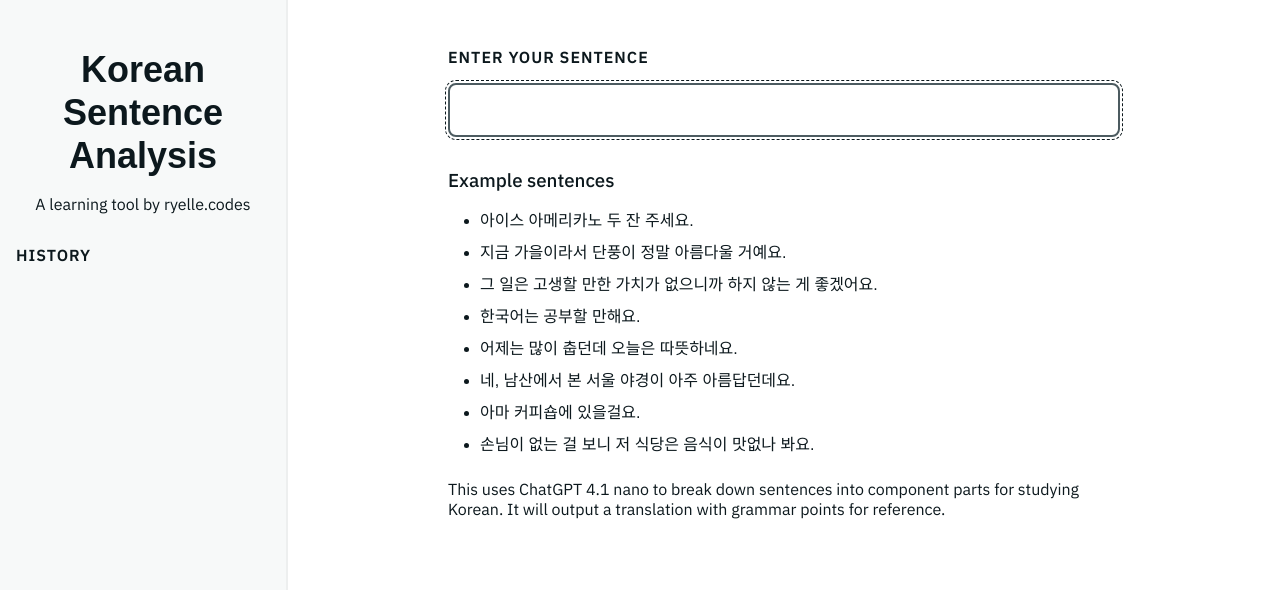
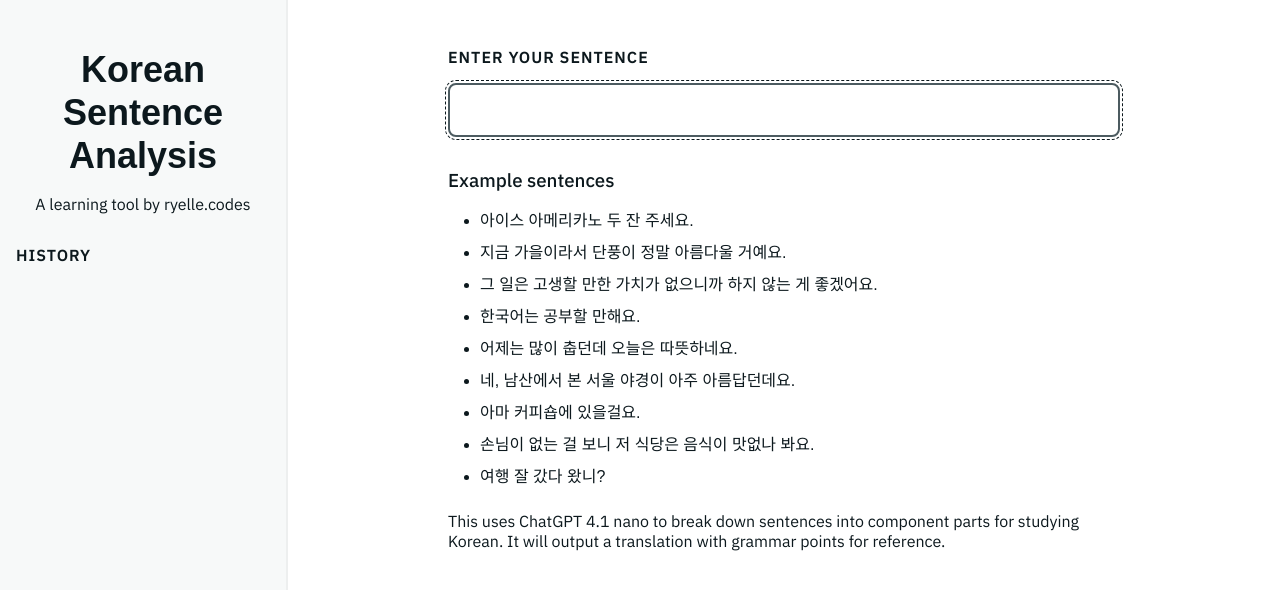
Before and after one commit to ryelle/k-sentence-analysis, a Next.js app: page / in a window 1280 px wide. Shown: the top 590 px of the page. Built offline with nearby package versions, Linux system fonts and the light colour scheme; a web font is replaced by a local one.

Commit message:
App: Add a question to the initial sentence options

```diff
--- a/src/app/page.tsx
+++ b/src/app/page.tsx
@@ -11,6 +11,7 @@ const examples = [
 	"네, 남산에서 본 서울 야경이 아주 아름답던데요.",
 	"아마 커피숍에 있을걸요.",
 	"손님이 없는 걸 보니 저 식당은 음식이 맛없나 봐요.",
+    "여행 잘 갔다 왔니?",
 ];
 
 export default function Home() {
@@ -25,7 +26,7 @@ export default function Home() {
 					<ul>
 						{examples.map((item) => (
 							<li key={item} lang="ko-KR">
-								<Link href={`/${item}`}>{item}</Link>
+								<Link href={`/${encodeURIComponent(item)}`}>{item}</Link>
 							</li>
 						))}
 					</ul>
```
